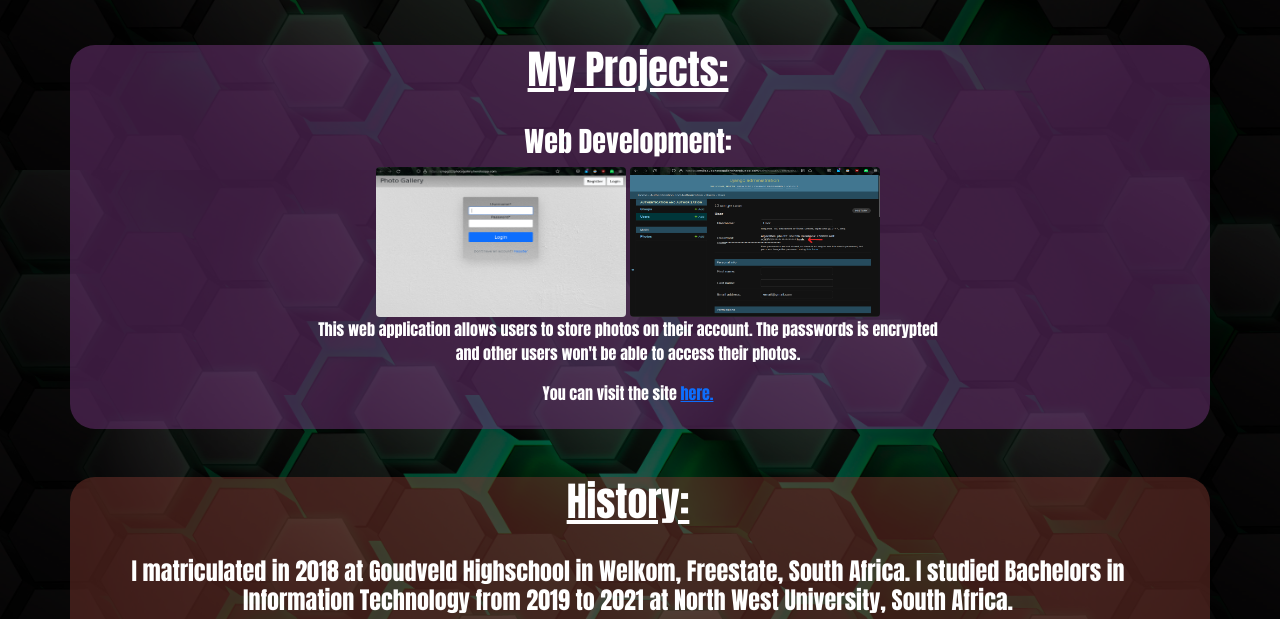
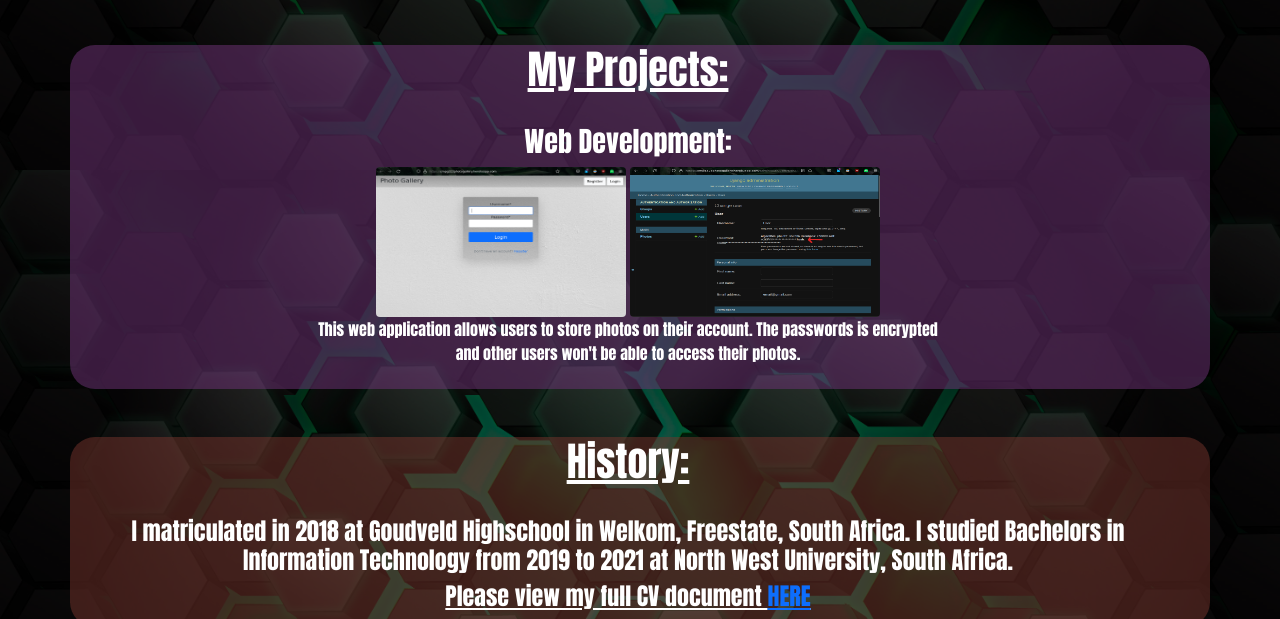
Before and after one commit to WietsBehr/Online-CV, a plain HTML site: page index.html in a window 1280 px wide. Shown: the part 1430-2049 px from the top of the page. Drawn offline with nearby package versions, Linux system fonts and the light colour scheme.

Commit message:
completeCV upload

```diff
--- a/index.html
+++ b/index.html
@@ -93,7 +93,7 @@
                             <img class="img-fluid rounded" src="static/Screenshot from 2021-12-06 21-15-18.png" style="width:250px;height:150px;">
                         </div>
                         <p>This web application allows users to store photos on their account. The passwords is encrypted and other users won't be able to access their photos.</p>
-                        <p>You can visit the site <a href="https://cmpg323photogallery.herokuapp.com/">here.</a></p>
+                        <!-- <p>You can visit the site <a href="https://cmpg323photogallery.herokuapp.com/">here.</a></p> -->
                     </div>
 
             </div>
@@ -103,7 +103,7 @@
                 <div class="row justify-content-center">
                     <div class="text-center mb-2">
                     <h4>I matriculated in 2018 at Goudveld Highschool in Welkom, Freestate, South Africa. I studied Bachelors in Information Technology from 2019 to 2021 at North West University, South Africa.</h4>
-                    <h4 style="text-decoration: underline;">Please view my full CV document <a href="">HERE</a></h4>
+                    <h4 style="text-decoration: underline;">Please view my full CV document <a href="static/completeCV.pdf">HERE</a></h4>
 
                     </div>
 
```
Also changed, not shown: 1 other file.
